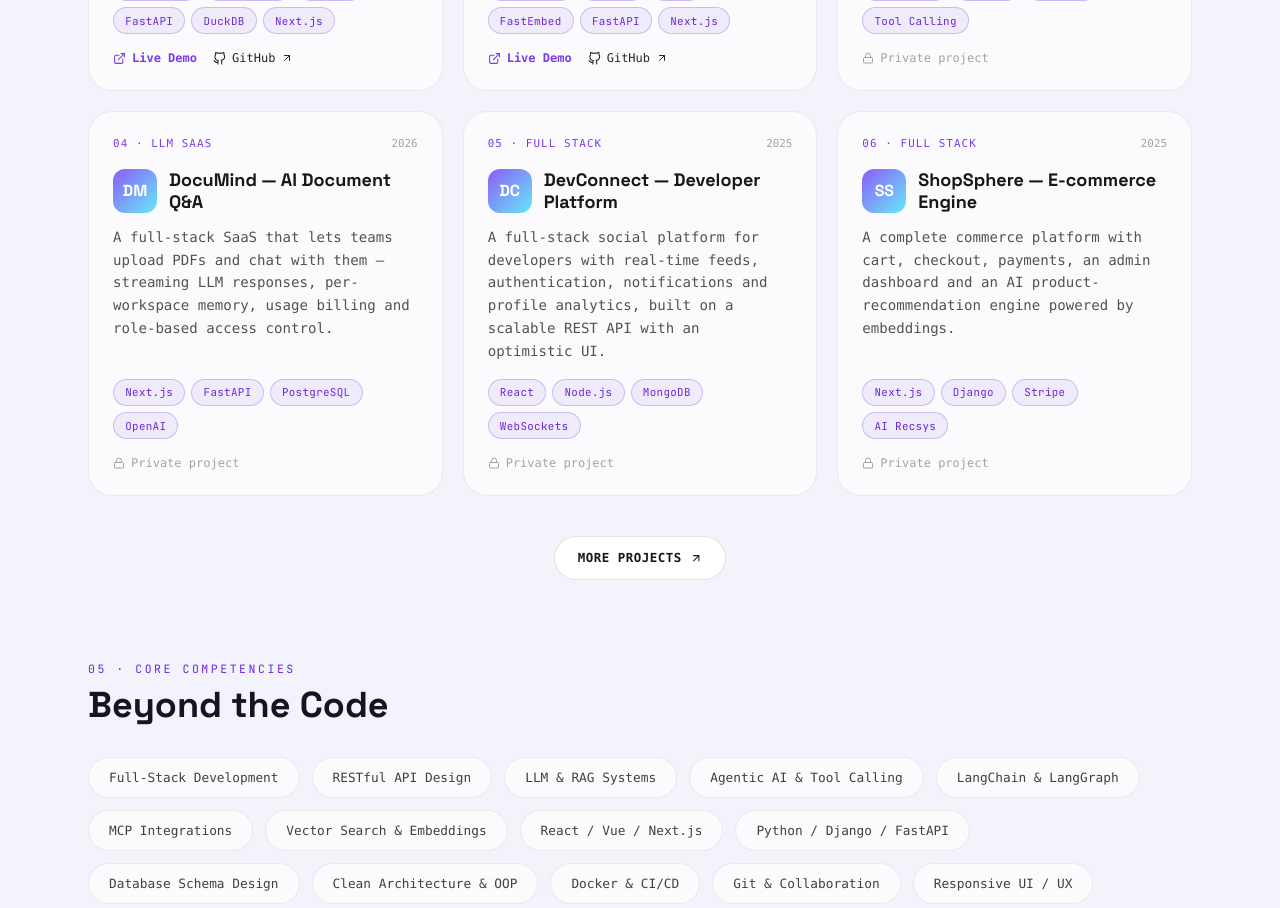
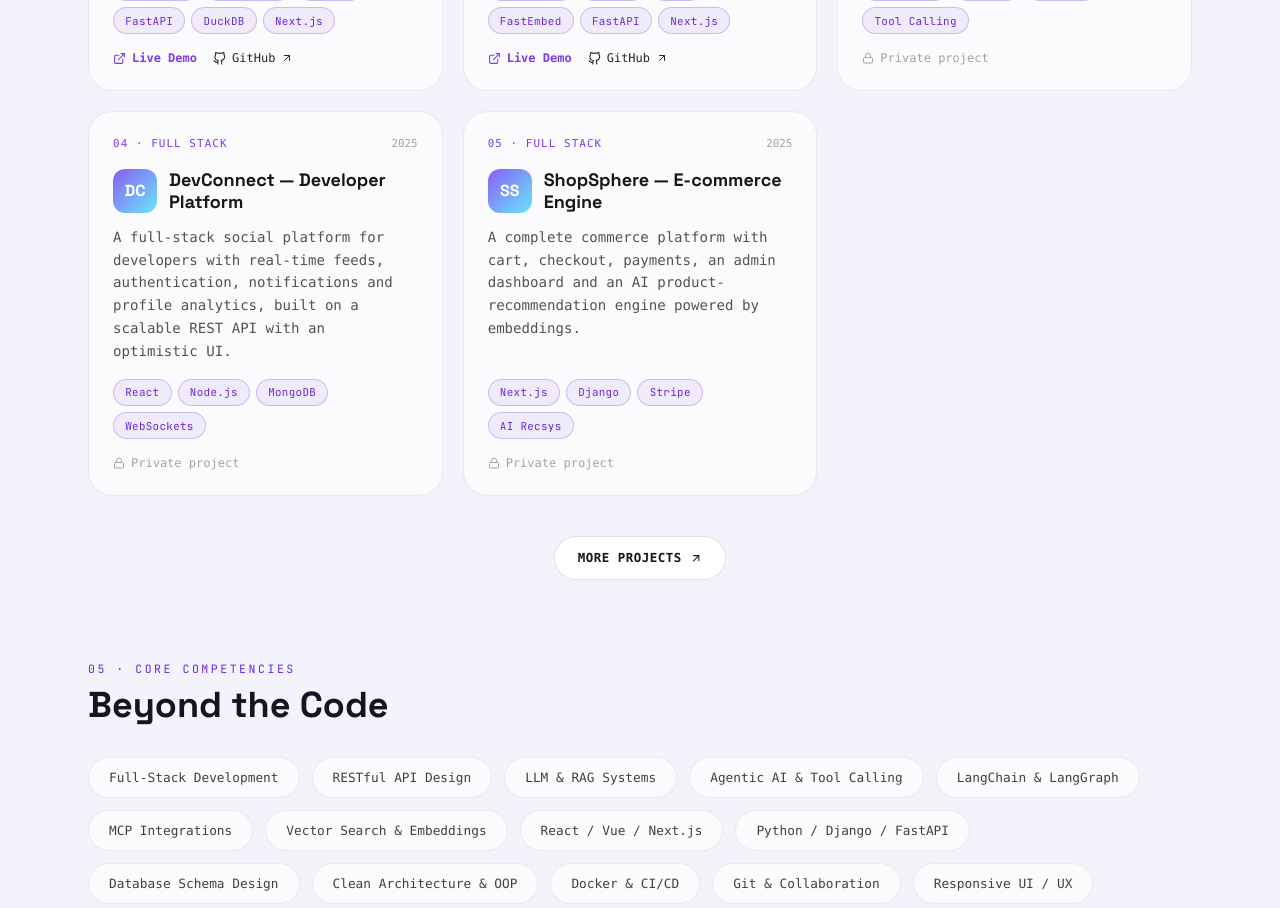
Before and after one commit to sumankr0087/Portfolio, a Next.js app in the folder frontend/: page / in a window 1280 px wide. Shown: the part 4040-4948 px from the top of the page. Built offline with nearby package versions, Linux system fonts and the light colour scheme.

Commit message:
Remove DocuMind project from portfolio

```diff
--- a/frontend/src/app/components/chatKnowledge.ts
+++ b/frontend/src/app/components/chatKnowledge.ts
@@ -92,7 +92,7 @@ export const CHUNKS: Chunk[] = [
   {
     topic: "projects-overview",
     aliases: ["project", "projects", "built", "portfolio", "featured", "work", "made", "created"],
-    text: "Featured projects: Autonomous Data Scientist (multi-agent AI business analyst, live demo), DocuSense (document & policy AI with citations, live demo), AutoPilot (multi-agent orchestrator), DocuMind (AI document Q&A SaaS), DevConnect (developer social platform) and ShopSphere (e-commerce engine with AI recommendations). Ask about any one for details.",
+    text: "Featured projects: Autonomous Data Scientist (multi-agent AI business analyst, live demo), DocuSense (document & policy AI with citations, live demo), AutoPilot (multi-agent orchestrator), DevConnect (developer social platform) and ShopSphere (e-commerce engine with AI recommendations). Ask about any one for details.",
   },
   {
     topic: "project-autonomous-data-scientist",
@@ -108,11 +108,6 @@ export const CHUNKS: Chunk[] = [
     topic: "project-autopilot",
     aliases: ["autopilot", "multi-agent", "orchestrator", "autonomous agents", "tool calling", "reasoning timeline"],
     text: "AutoPilot is an agentic AI platform where specialised autonomous agents plan, delegate and execute multi-step tasks using tool-calling, with a live reasoning timeline and human-in-the-loop approvals. Built with LangGraph, Python and Next.js.",
-  },
-  {
-    topic: "project-documind",
-    aliases: ["documind", "document q&a", "pdf", "chat with documents", "saas", "billing"],
-    text: "DocuMind is a full-stack SaaS that lets teams upload PDFs and chat with them — streaming LLM responses, per-workspace memory, usage billing and role-based access control. Built with Next.js, FastAPI, PostgreSQL and OpenAI.",
   },
   {
     topic: "project-devconnect",
--- a/frontend/src/app/sections/Projects.tsx
+++ b/frontend/src/app/sections/Projects.tsx
@@ -51,15 +51,6 @@ const projects: Project[] = [
   },
   {
     no: "04",
-    category: "LLM SAAS",
-    year: "2026",
-    badge: "DM",
-    title: "DocuMind — AI Document Q&A",
-    desc: "A full-stack SaaS that lets teams upload PDFs and chat with them — streaming LLM responses, per-workspace memory, usage billing and role-based access control.",
-    tags: ["Next.js", "FastAPI", "PostgreSQL", "OpenAI"],
-  },
-  {
-    no: "05",
     category: "FULL STACK",
     year: "2025",
     badge: "DC",
@@ -68,7 +59,7 @@ const projects: Project[] = [
     tags: ["React", "Node.js", "MongoDB", "WebSockets"],
   },
   {
-    no: "06",
+    no: "05",
     category: "FULL STACK",
     year: "2025",
     badge: "SS",
```
